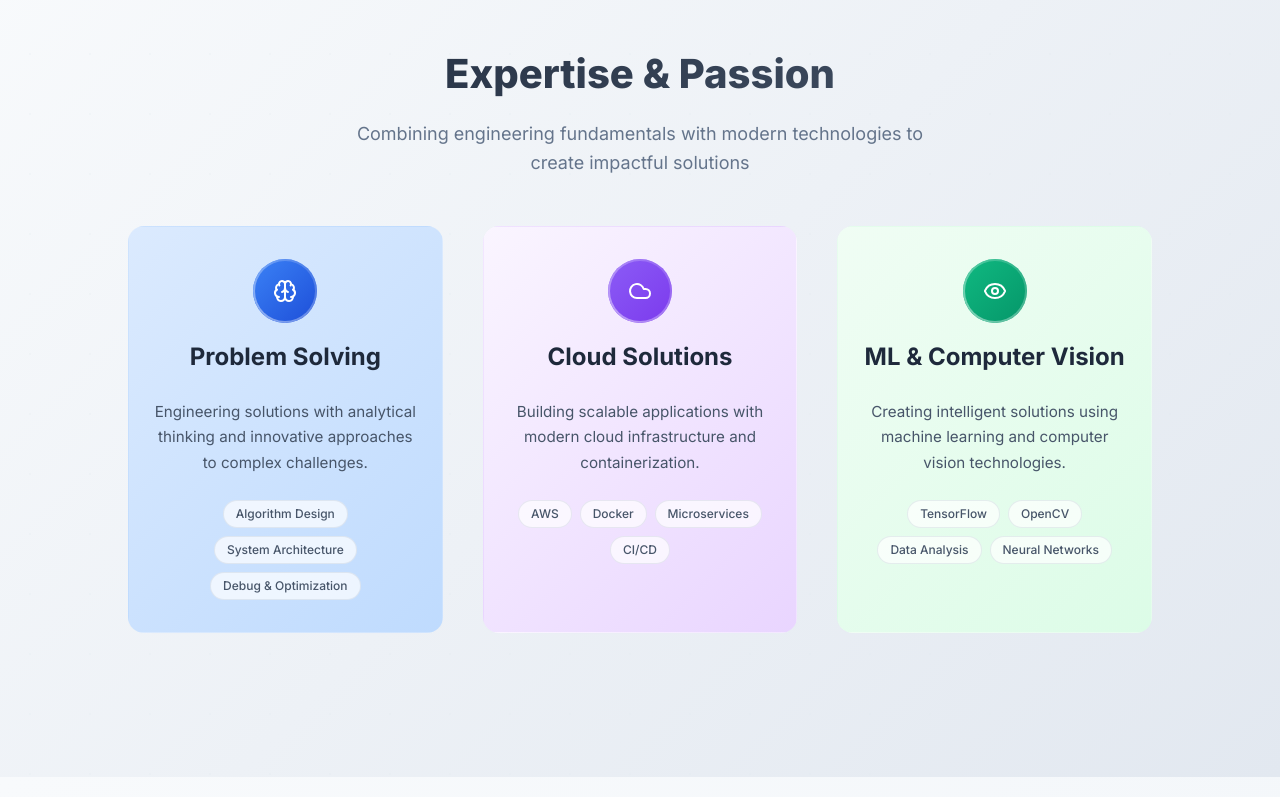
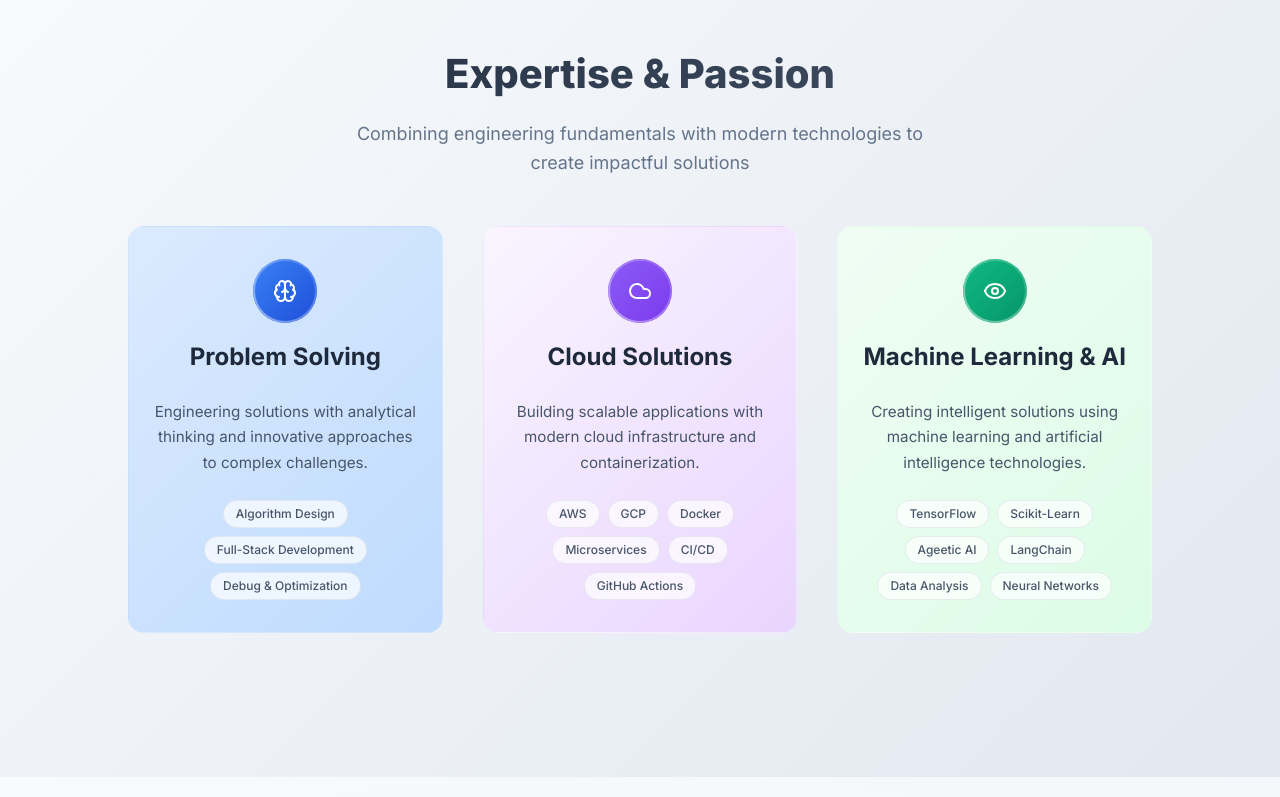
Before and after one commit to most4f4/m-shahrabadi, a Next.js app: page / in a window 1280 px wide. Shown: the part 900-1697 px from the top of the page. Built offline with nearby package versions, Linux system fonts and the light colour scheme.

Commit message:
Expertise & Passion section edited

```diff
--- a/components/sections/HeroSection.tsx
+++ b/components/sections/HeroSection.tsx
@@ -33,7 +33,7 @@ export default function HeroSection() {
               transition={{ duration: 0.8, delay: 0.4 }}
             >
               To me, every problem is like a puzzle - and every puzzle has a
-              solution. As a computer engineer, I craft solutions that bridge
+              solution. As a Software engineer, I craft solutions that bridge
               the gap between complex problems and user-friendly experiences,
               leveraging cloud technologies, machine learning, and AI to build
               the future.
--- a/components/sections/SkillsSection.tsx
+++ b/components/sections/SkillsSection.tsx
@@ -13,7 +13,7 @@ const skills = [
     icon: Brain,
     technologies: [
       "Algorithm Design",
-      "System Architecture",
+      "Full-Stack Development",
       "Debug & Optimization",
     ],
   },
@@ -23,15 +23,29 @@ const skills = [
       "Building scalable applications with modern cloud infrastructure and containerization.",
     color: "purple",
     icon: Cloud,
-    technologies: ["AWS", "Docker", "Microservices", "CI/CD"],
+    technologies: [
+      "AWS",
+      "GCP",
+      "Docker",
+      "Microservices",
+      "CI/CD",
+      "GitHub Actions",
+    ],
   },
   {
-    title: "ML & Computer Vision",
+    title: "Machine Learning & AI",
     description:
-      "Creating intelligent solutions using machine learning and computer vision technologies.",
+      "Creating intelligent solutions using machine learning and artificial intelligence technologies.",
     color: "green",
     icon: Eye,
-    technologies: ["TensorFlow", "OpenCV", "Data Analysis", "Neural Networks"],
+    technologies: [
+      "TensorFlow",
+      "Scikit-Learn",
+      "Ageetic AI",
+      "LangChain",
+      "Data Analysis",
+      "Neural Networks",
+    ],
   },
 ];
 
```
